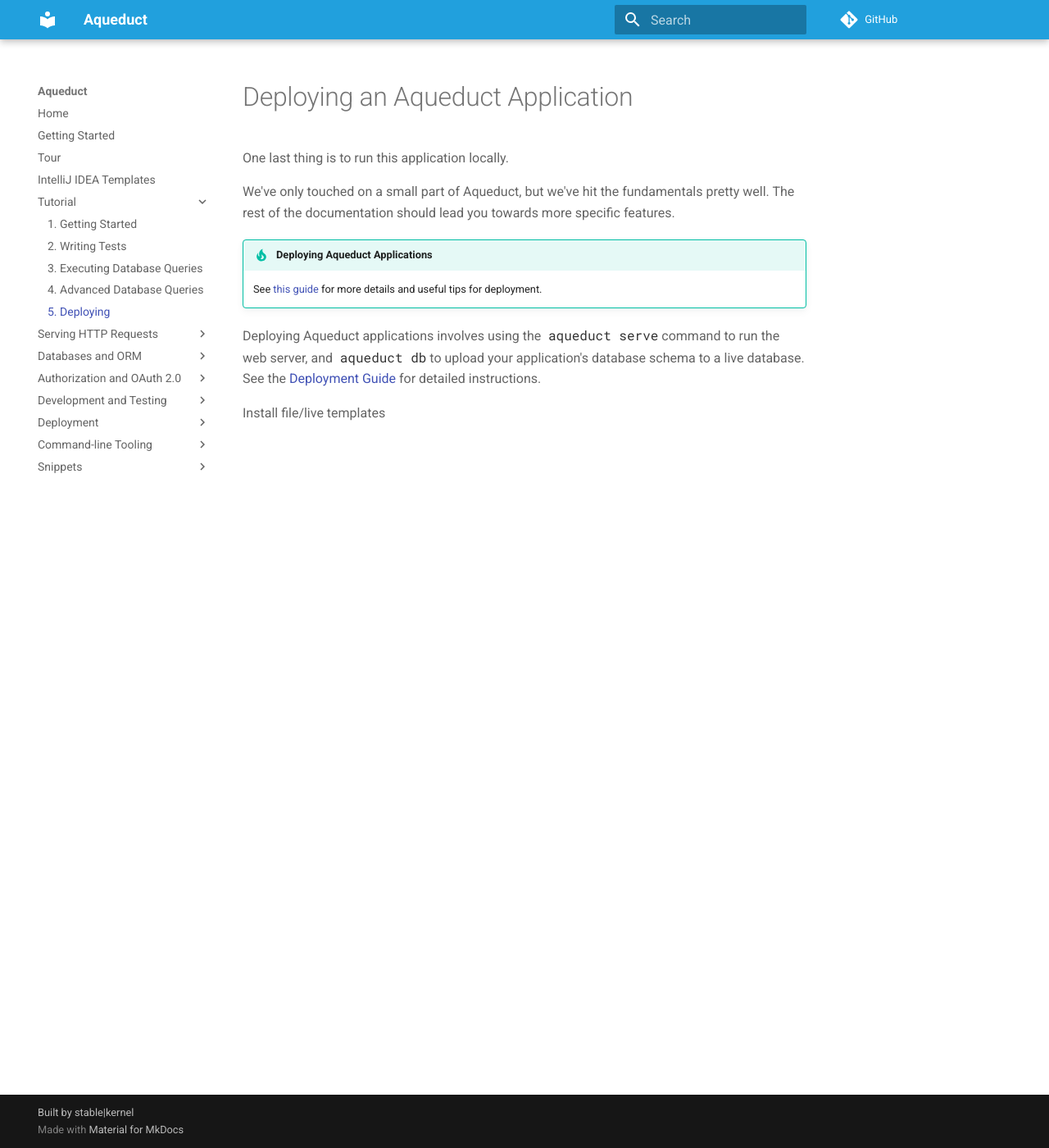
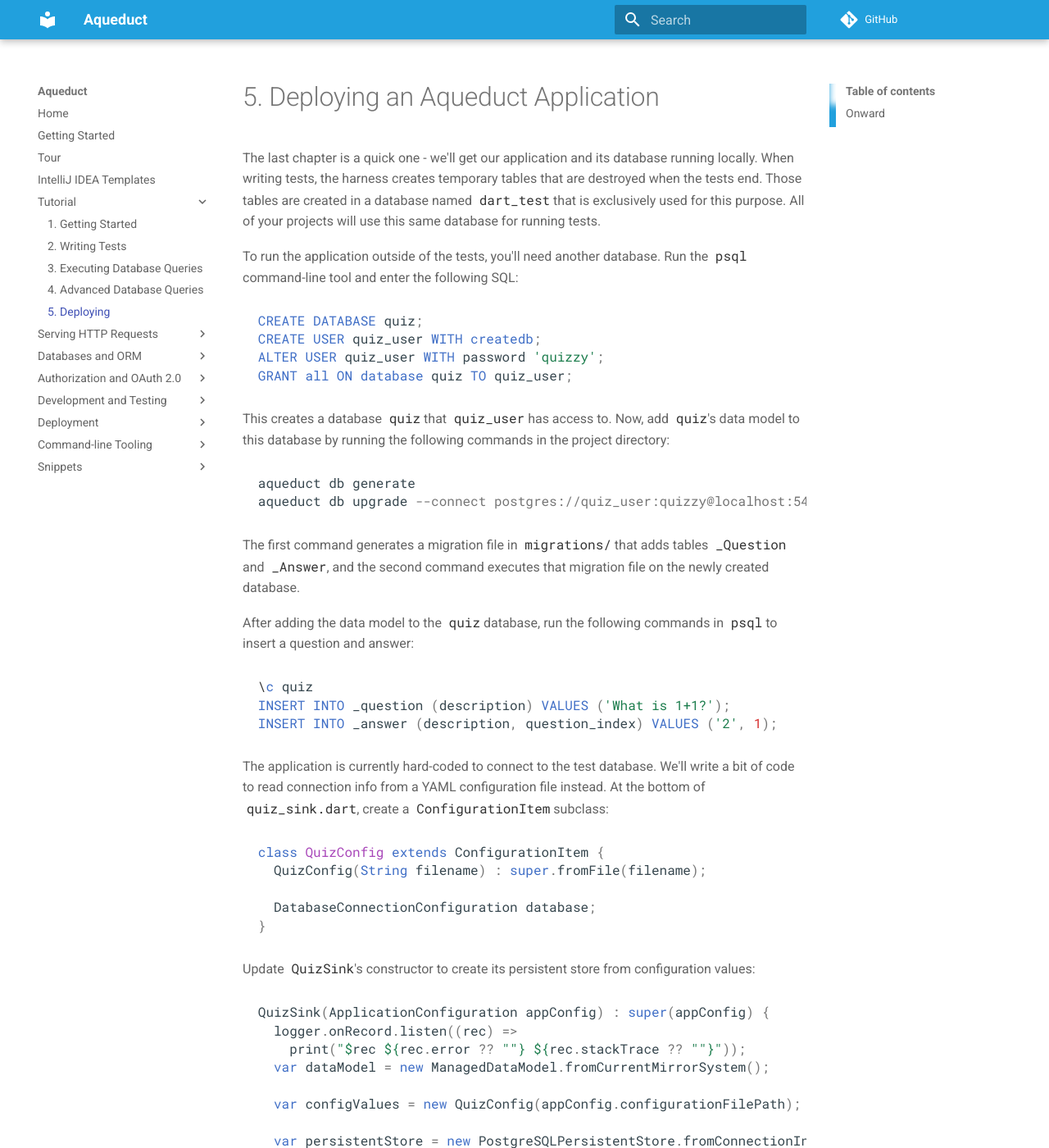
Before and after one commit to stablekernel/aqueduct, an MkDocs documentation site: the page built from source/docs/tut/deploying-and-other-fun-things.md, in a window 1280 px wide and 1400 px high. Shown: the whole window at 82% size. Built offline with MkDocs 1.6.1 and Material for MkDocs 9.7.7, drawn with Linux system fonts in a browser that asks for light colours; comment, search, counter and statistics services are not loaded; old or Windows-style settings are respelled for this version of MkDocs; some of the changed text lies outside the part shown.

Commit message:
finish tutorial update

````diff
--- a/source/docs/tut/deploying-and-other-fun-things.md
+++ b/source/docs/tut/deploying-and-other-fun-things.md
@@ -1,15 +1,92 @@
-# Deploying an Aqueduct Application
+# 5. Deploying an Aqueduct Application
 
-One last thing is to run this application locally.
+The last chapter is a quick one - we'll get our application and its database running locally. When writing tests, the harness creates temporary tables that are destroyed when the tests end. Those tables are created in a database named `dart_test` that is exclusively used for this purpose. All of your projects will use this same database for running tests.
+
+To run the application outside of the tests, you'll need another database. Run the `psql` command-line tool and enter the following SQL:
+
+```sql
+CREATE DATABASE quiz;
+CREATE USER quiz_user WITH createdb;
+ALTER USER quiz_user WITH password 'quizzy';
+GRANT all ON database quiz TO quiz_user;
+```
+
+This creates a database `quiz` that `quiz_user` has access to. Now, add `quiz`'s data model to this database by running the following commands in the project directory:
+
+```
+aqueduct db generate
+aqueduct db upgrade --connect postgres://quiz_user:quizzy@localhost:5432/quiz
+```
+
+The first command generates a migration file in `migrations/` that adds tables `_Question` and `_Answer`, and the second command executes that migration file on the newly created database.
 
 
-We've only touched on a small part of Aqueduct, but we've hit the fundamentals pretty well. The rest of the documentation should lead you towards more specific features.
+After adding the data model to the `quiz` database, run the following commands in `psql` to insert a question and answer:
 
+```sql
+\c quiz
+INSERT INTO _question (description) VALUES ('What is 1+1?');
+INSERT INTO _answer (description, question_index) VALUES ('2', 1);
+```
 
-!!! tip "Deploying Aqueduct Applications"
-    See [this guide](../deploy/overview.md) for more details and useful tips for deployment.
+The application is currently hard-coded to connect to the test database. We'll write a bit of code to read connection info from a YAML configuration file instead. At the bottom of `quiz_sink.dart`, create a `ConfigurationItem` subclass:
 
-Deploying Aqueduct applications involves using the `aqueduct serve` command to run the web server, and `aqueduct db` to upload your application's database schema to a live database. See the [Deployment Guide](../deploy/overview.md) for detailed instructions.
+```dart
+class QuizConfig extends ConfigurationItem {
+  QuizConfig(String filename) : super.fromFile(filename);
 
+  DatabaseConnectionConfiguration database;
+}
+```
 
-Install file/live templates
+Update `QuizSink`'s constructor to create its persistent store from configuration values:
+
+```dart
+QuizSink(ApplicationConfiguration appConfig) : super(appConfig) {
+  logger.onRecord.listen((rec) =>
+    print("$rec ${rec.error ?? ""} ${rec.stackTrace ?? ""}"));
+  var dataModel = new ManagedDataModel.fromCurrentMirrorSystem();
+
+  var configValues = new QuizConfig(appConfig.configurationFilePath);
+
+  var persistentStore = new PostgreSQLPersistentStore.fromConnectionInfo(
+      configValues.database.username,
+      configValues.database.password,
+      configValues.database.host,
+      configValues.database.port,
+      configValues.database.databaseName);
+  context = new ManagedContext(dataModel, persistentStore);
+}
+```
+
+Finally, create the file `config.yaml` in the root of the project directory and add the following key-values pairs:
+
+```
+database:
+ username: quiz_user
+ password: quizzy
+ host: localhost
+ port: 5432
+ databaseName: quiz
+```
+
+Run `aqueduct serve` and open a browser to `http://localhost:8081/questions` - you'll see the question in your database. For other ways of running an Aqueduct application (and tips for running them remotely), see [this guide](../deploy/overview.md).
+
+!!! tip "Test and Deployment Configuration"
+    The `configurationFilePath` defaults to `config.yaml` when using `aqueduct serve`. In the test harness, the `configurationFilePath` is set to `config.src.yaml`. To continue running the tests, add the database connection configuration for `dart_test` database to the file `config.src.yaml`. For more details on configuration, see [this guide](../http/configure.md).
+
+## Onward
+
+We've only touched on a small part of Aqueduct, but we've hit the fundamentals pretty well. The rest of the guides on this site will take you deeper on these topics, and topics we haven't covered like OAuth 2.0.
+
+It's very important that you get comfortable using the [API reference](https://www.dartdocs.org/documentation/aqueduct/latest) in addition to these guides. If you are looking to solve a problem, start by looking at the API reference for all of the objects you have access to (including the type you are writing the method for). The properties and methods you have access to will lead you to more properties and methods that'll eventually do what you want done.
+
+Users of the documentation viewer [Dash](https://kapeli.com/dash) can add Aqueduct through the `Preferences` pane, under `Downloads`.
+
+There are IntelliJ IDEA file and code templates available for Aqueduct. See [this guide](../intellij.md) for installation instructions and usage. It takes 10 seconds and it'll save you a ton of time overall.
+
+And lastly, remember to create a new project:
+
+```
+aqueduct create my_next_big_idea
+```
````
Also changed, not shown: source/docs/tut/executing-queries.md (+1 -1 lines), source/docs/tut/model-relationships-and-joins.md (+1 -1 lines), source/docs/tut/writing-tests.md (+1 -2 lines).
